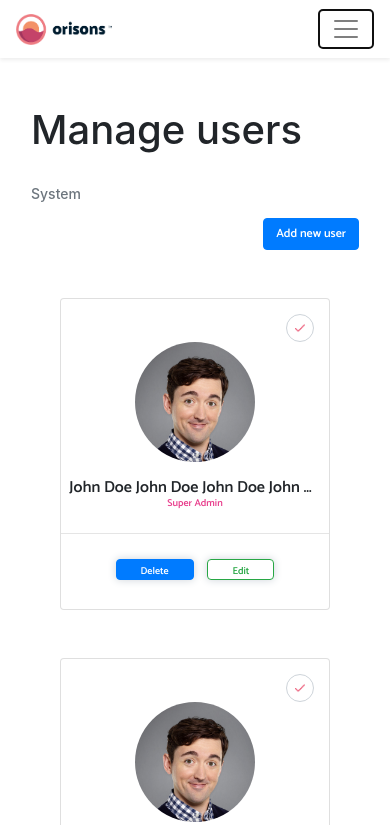
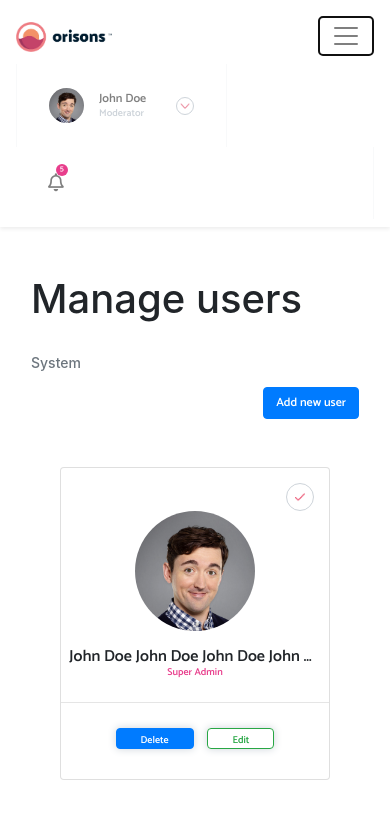
Before and after one commit to nadaelgeziry/Orisons, a website: page index.html in a window 390 px wide. Both pictures are taken after a click on the button "Toggle navigation". Shown: the top 825 px of the page. Drawn offline with nearby package versions, Linux system fonts and the light colour scheme; files that its build step writes are made by us from their sources.

Commit message:
fixed toggler and added notification dropdown

```diff
--- a/index.html
+++ b/index.html
@@ -18,12 +18,12 @@
     <a class="navbar-brand" href="#">
       <img class="nav__image" src="dist/imgs/logo.png" alt="logo">
     </a>
-    <button class="navbar-toggler" type="button" data-toggle="collapse" data-target="#navbarSupportedContent" aria-controls="navbarSupportedContent"
+    <button class="navbar-toggler mt-2 mb-2" type="button" data-toggle="collapse" data-target="#navbarSupportedContent" aria-controls="navbarSupportedContent"
       aria-expanded="false" aria-label="Toggle navigation">
       <span class="navbar-toggler-icon"></span>
     </button>
 
-    <div class="collapse navbar-collapse justify-content-start">
+    <div class="collapse navbar-collapse justify-content-start" id="navbarSupportedContent">
       <ul class="navbar-nav ml-auto">
         <li class="nav-item dropdown">
           <a class="nav-link profile-dropdown" href="#" id="navbarDropdown" role="button" data-toggle="dropdown" aria-haspopup="true"
@@ -42,18 +42,21 @@
           <div class="dropdown-menu " aria-labelledby="navbarDropdown">
             <a class="dropdown-item" href="#">Action</a>
             <a class="dropdown-item" href="#">Another action</a>
-            <div class="dropdown-divider"></div>
-            <a class="dropdown-item" href="#">Something else here</a>
           </div>
         </li>
-        <li class="nav-item  notifications">
-          <a class="nav-link" href="#">
+        <li class="nav-item  notifications dropdown">
+          <a class="nav-link" href="#" id="notiDropdown" role="button" data-toggle="dropdown" aria-haspopup="true"
+          aria-expanded="false">
             <i class="far fa-bell">
               <div class="noti-msg">
                 <p class="noti-num">5</p>
               </div>
             </i>
           </a>
+          <div class="dropdown-menu " aria-labelledby="notiDropdown">
+            <a class="dropdown-item" href="#">Action</a>
+            <a class="dropdown-item" href="#">Another action</a>
+          </div>
         </li>
       </ul>
     </div>
```
